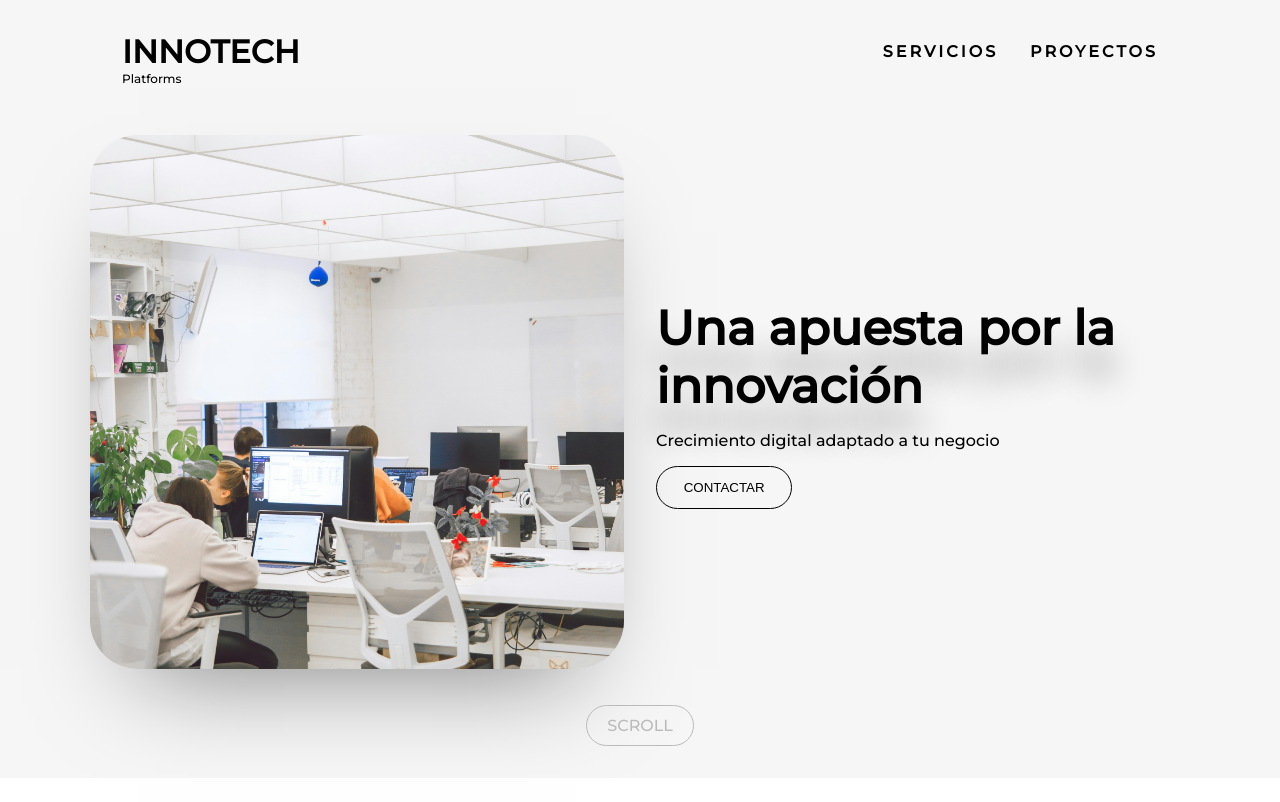
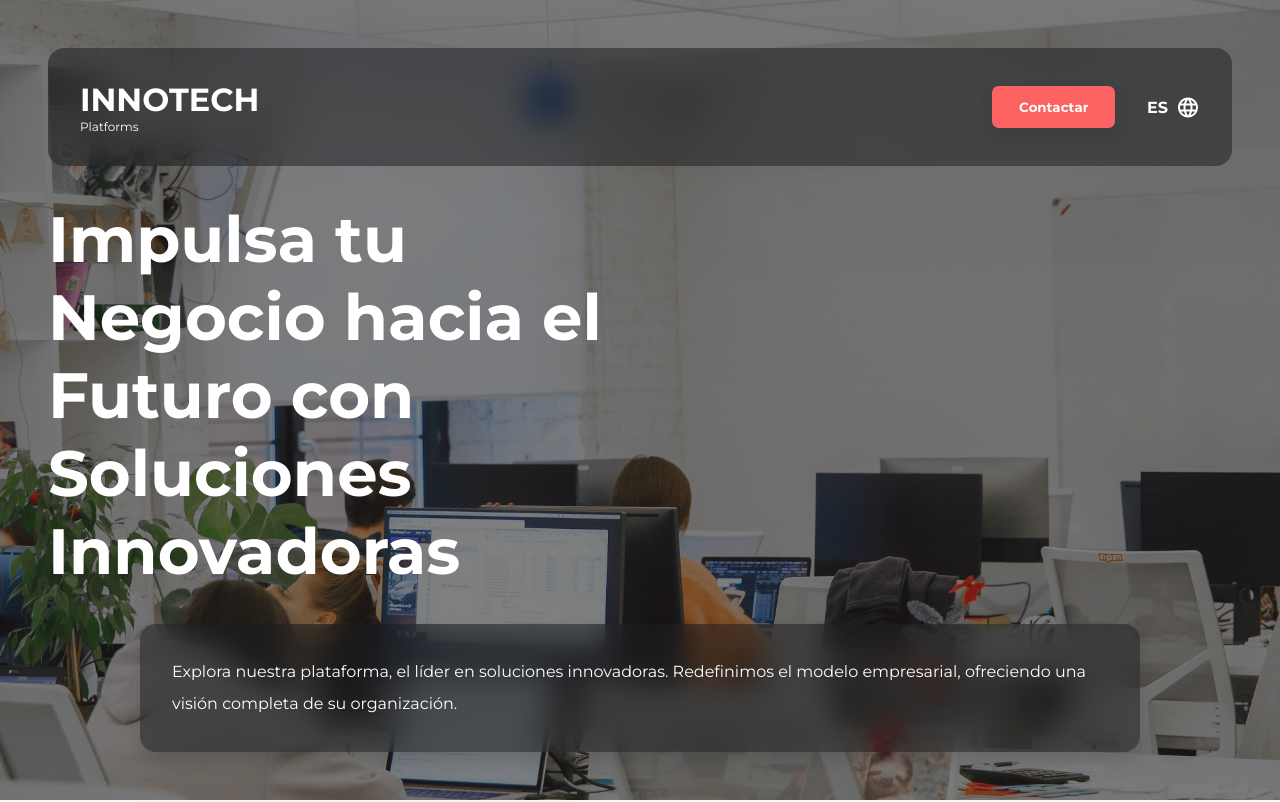
Before and after one commit to stivenstudio/us-landing-page, a Next.js app: page / in a window 1280 px wide. Shown: the top 802 px of the page. Built offline with nearby package versions, Linux system fonts and the light colour scheme.

Commit message:
style: header

```diff
--- a/app/components/header/header.component.js
+++ b/app/components/header/header.component.js
@@ -5,26 +5,51 @@ import styles from "./header.module.css";
 function HeaderComponent() {
 
   return (
-    <div className={styles.header__container} id="up">
-      <header className={styles.header}>
-        <Link href={"/"}>
-          <h1 className={styles.header__h1}>
-            INNOTECH
-          </h1>
-        </Link>
+    <header className={styles.header}>
+
+      <div className={styles.container}>
+
         <nav className={styles.header__nav}>
-          <ul className={styles.nav__ul}>
-            <li className={styles.nav__ul__li}>
-              <a href="#specializations">SERVICIOS</a>
+          <Link href={""} className={styles.header__link__logo}>
+            <b>INNOTECH</b>
+            <p>Platforms</p>
+          </Link>
+          <ul className={styles.header__nav__col}>
+            <li>
+              <button>Contactar</button>
             </li>
-            <li className={styles.nav__ul__li}>
-              <a href="#projects">PROYECTOS</a>
+            <li className={styles.header__nav__lang}>
+              ES
+              <svg width="24" height="25" viewBox="0 0 24 25" fill="none" xmlns="http://www.w3.org/2000/svg">
+                <g clip-path="url(#clip0_99_11)">
+                  <path
+                    d="M11.99 2.5C6.47 2.5 2 6.98 2 12.5C2 18.02 6.47 22.5 11.99 22.5C17.52 22.5 22 18.02 22 12.5C22 6.98 17.52 2.5 11.99 2.5ZM18.92 8.5H15.97C15.65 7.25 15.19 6.05 14.59 4.94C16.43 5.57 17.96 6.85 18.92 8.5ZM12 4.54C12.83 5.74 13.48 7.07 13.91 8.5H10.09C10.52 7.07 11.17 5.74 12 4.54ZM4.26 14.5C4.1 13.86 4 13.19 4 12.5C4 11.81 4.1 11.14 4.26 10.5H7.64C7.56 11.16 7.5 11.82 7.5 12.5C7.5 13.18 7.56 13.84 7.64 14.5H4.26ZM5.08 16.5H8.03C8.35 17.75 8.81 18.95 9.41 20.06C7.57 19.43 6.04 18.16 5.08 16.5ZM8.03 8.5H5.08C6.04 6.84 7.57 5.57 9.41 4.94C8.81 6.05 8.35 7.25 8.03 8.5ZM12 20.46C11.17 19.26 10.52 17.93 10.09 16.5H13.91C13.48 17.93 12.83 19.26 12 20.46ZM14.34 14.5H9.66C9.57 13.84 9.5 13.18 9.5 12.5C9.5 11.82 9.57 11.15 9.66 10.5H14.34C14.43 11.15 14.5 11.82 14.5 12.5C14.5 13.18 14.43 13.84 14.34 14.5ZM14.59 20.06C15.19 18.95 15.65 17.75 15.97 16.5H18.92C17.96 18.15 16.43 19.43 14.59 20.06ZM16.36 14.5C16.44 13.84 16.5 13.18 16.5 12.5C16.5 11.82 16.44 11.16 16.36 10.5H19.74C19.9 11.14 20 11.81 20 12.5C20 13.19 19.9 13.86 19.74 14.5H16.36Z"
+                    fill="white" />
+                </g>
+                <defs>
+                  <clipPath id="clip0_99_11">
+                    <rect width="24" height="24" fill="white" transform="translate(0 0.5)" />
+                  </clipPath>
+                </defs>
+              </svg>
             </li>
           </ul>
         </nav>
-      </header>
+        <section className={styles.header__hero}>
+          <h1>
+            Impulsa tu Negocio hacia el Futuro con Soluciones Innovadoras
+          </h1>
+        </section>
 
-    </div>
+        <section className={styles.header__description}>
+          <p>
+            Explora nuestra plataforma, el líder en soluciones innovadoras. Redefinimos el modelo empresarial, ofreciendo una visión completa de su organización.
+          </p>
+        </section>
+
+      </div>
+
+    </header>
   )
 
 }
--- a/app/components/header/header.module.css
+++ b/app/components/header/header.module.css
@@ -1,60 +1,90 @@
-.header__container {
-    background: #F6F6F6;
+.container {
+    width: 100%;
+    height: 100%;
+    max-width: 1500px;
+    margin: auto;
 
-    .header {
-        padding: 2em;
-        width: 100%;
-        max-width: 1100px;
-        margin: auto;
-        display: flex;
-        flex-direction: row;
-        align-items: center;
-        justify-content: space-between;
+    display: flex;
+    flex-direction: column;
+    justify-content: space-between;
+}
+
+.header {
+    height: 100vh;
+    background-image: url("/hero (1).jpg");
+    background-position: center;
+    background-size: cover;
+    background-blend-mode: overlay;
+    background-color: rgba(0, 0, 0, .5);
+
+    padding: var(--shape-48);
+}
+
+.header__link__logo {
+    & b {
+        font-weight: var(--type-bold);
+        font-size: var(--shape-32);
+    }
+
+    & p {
+        font-size: 12px;
+        font-weight: var(--type-regular);
     }
 }
 
-.header {
+.header__nav {
+    width: 100%;
+    display: flex;
+    justify-content: space-between;
+    align-items: center;
 
-    .header__h1 {
-        position: relative;
-    }
+    background-color: rgba(27, 28, 30, 0.5);
+    -webkit-backdrop-filter: blur(var(--shape-16));
+    -moz-box-backdrop-filter: blur(var(--shape-16));
+    backdrop-filter: blur(var(--shape-16));
 
-    .header__h1::before {
-        position: absolute;
-        content: "Platforms";
-        top: 100%;
-        bottom: 0;
-        font-size: 12px;
-        font-weight: 100;
-    }
-
+    padding: var(--shape-32);
+    border-radius: var(--shape-16);
 }
 
-.header__nav {}
-
-.nav__ul {
+.header__nav__col {
     display: flex;
-    gap: 2em;
-    justify-content: center;
-
-    font-weight: var(--type-bold);
-
-    .nav__ul__li {
-        letter-spacing: 3px;
-        transition: opacity .3s;
-    }
-
-    .nav__ul__li:hover {
-        opacity: .5;
-    }
-
+    gap: var(--shape-32);
+    align-items: center;
 }
 
-@media screen and (max-width: 425px) {
-    .header__container {
-        .header {
-            flex-direction: column;
-            gap: 1em;
-        }
+.header__nav__lang {
+    display: inherit;
+    gap: var(--shape-8);
+    align-items: inherit;
+    font-weight: var(--type-bold);
+}
+
+.header__hero {
+    & h1 {
+        width: 50%;
+        font-size: var(--shape-64);
     }
 }
+
+.header__description {
+    width: 100%;
+    max-width: 1000px;
+    margin: 0 auto;
+
+    background-color: rgba(27, 28, 30, 0.5);
+    -webkit-backdrop-filter: blur(var(--shape-16));
+    -moz-box-backdrop-filter: blur(var(--shape-16));
+    backdrop-filter: blur(var(--shape-16));
+
+    -webkit-box-shadow: 0px 8px 16px 0px rgba(27, 28, 30, 16%);
+    -moz-box-shadow: 0px 8px 16px 0px rgba(27, 28, 30, 16%);
+    box-shadow: 0px 8px 16px 0px rgba(27, 28, 30, 16%);
+
+    padding: var(--shape-32);
+    border-radius: var(--shape-16);
+
+    & p {
+        line-height: var(--shape-32);
+    }
+}
--- a/app/globals.css
+++ b/app/globals.css
@@ -1,16 +1,45 @@
 @font-face {
   font-family: "Montserrat";
-  src:
-    url('assets/fonts/Montserrat-Medium.ttf') format('truetype'),
-    url('assets/fonts/Montserrat-Bold.ttf') format('truetype');
+  font-style: normal;
+  font-weight: 400;
+  src: url('assets/fonts/Montserrat-Regular.ttf') format('truetype');
+}
+
+@font-face {
+  font-family: "Montserrat";
+  font-style: medium;
+  font-weight: 500;
+  src: url('assets/fonts/Montserrat-Medium.ttf') format('truetype');
+}
+
+@font-face {
+  font-family: "Montserrat";
+  font-style: bold;
+  font-weight: 700;
+  src: url('assets/fonts/Montserrat-Bold.ttf') format('truetype');
 }
 
 :root {
+
+  /* Color */
+  --color-primary: #FD6262;
+  --color-foreground: #FFFFFF;
+  --color-background: #000000;
 
   /* Typography */
   --type-font: Montserrat;
   --type-bold: 700;
   --type-medium: 500;
+  --type-regular: 400;
+
+  /* Shape */
+  --shape-8: .5em;
+  --shape-16: 1em;
+  --shape-32: 2em;
+  --shape-48: 3em;
+  --shape-64: 4em;
+  --shape-80: 5em;
+  --shape-96: 6em;
 
 }
 
@@ -104,7 +133,9 @@ body {
 }
 
 body {
+  font-size: 16px;
   font-family: var(--type-font);
+  color: var(--color-foreground);
   /* color: rgb(var(--foreground-rgb));
   background: linear-gradient(
       to bottom,
@@ -119,12 +150,29 @@ a {
   text-decoration: none;
 }
 
+/* Button */
 button {
-  padding: 1em 2em;
-  border-radius: 2em;
-  background: transparent;
-  border: 1px solid black;
   cursor: pointer;
+
+  font-family: var(--type-font);
+  font-weight: var(--type-bold);
+
+  padding: var(--shape-16) var(--shape-32);
+  border-radius: var(--shape-8);
+
+  border: none;
+  color: var(--color-foreground);
+  background: var(--color-primary);
+
+  -webkit-box-shadow: 0px 8px 16px 0px rgba(27, 28, 30, 16%);
+  -moz-box-shadow: 0px 8px 16px 0px rgba(27, 28, 30, 16%);
+  box-shadow: 0px 8px 16px 0px rgba(27, 28, 30, 16%);
+}
+
+.container {
+  width: 100%;
+  max-width: 1512px;
+  margin: auto;
 }
 
 @media (prefers-color-scheme: dark) {
--- a/app/page.js
+++ b/app/page.js
@@ -1,4 +1,3 @@
-import Link from "next/link";
 import styles from "./page.module.css";
 
 import HeroComponent from "./components/hero/hero.component";
```
Also changed, not shown: app/assets/fonts/Montserrat-Regular.ttf (added), public/icon-language.svg (added).
